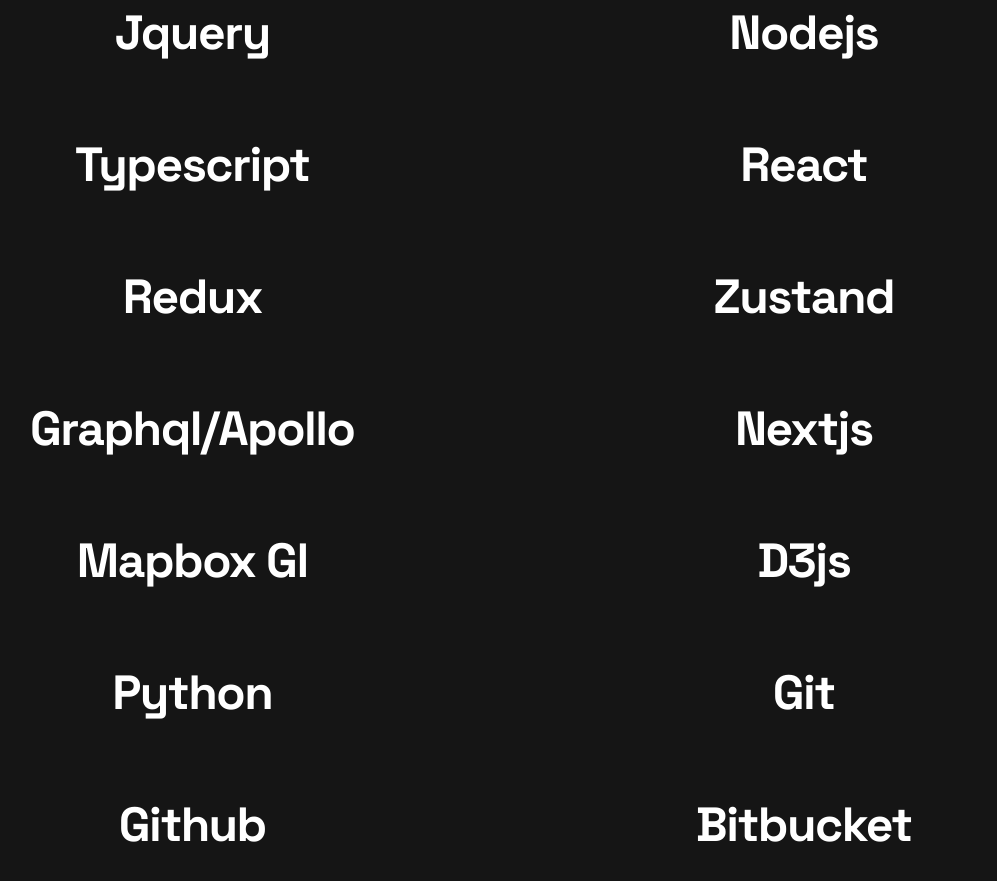
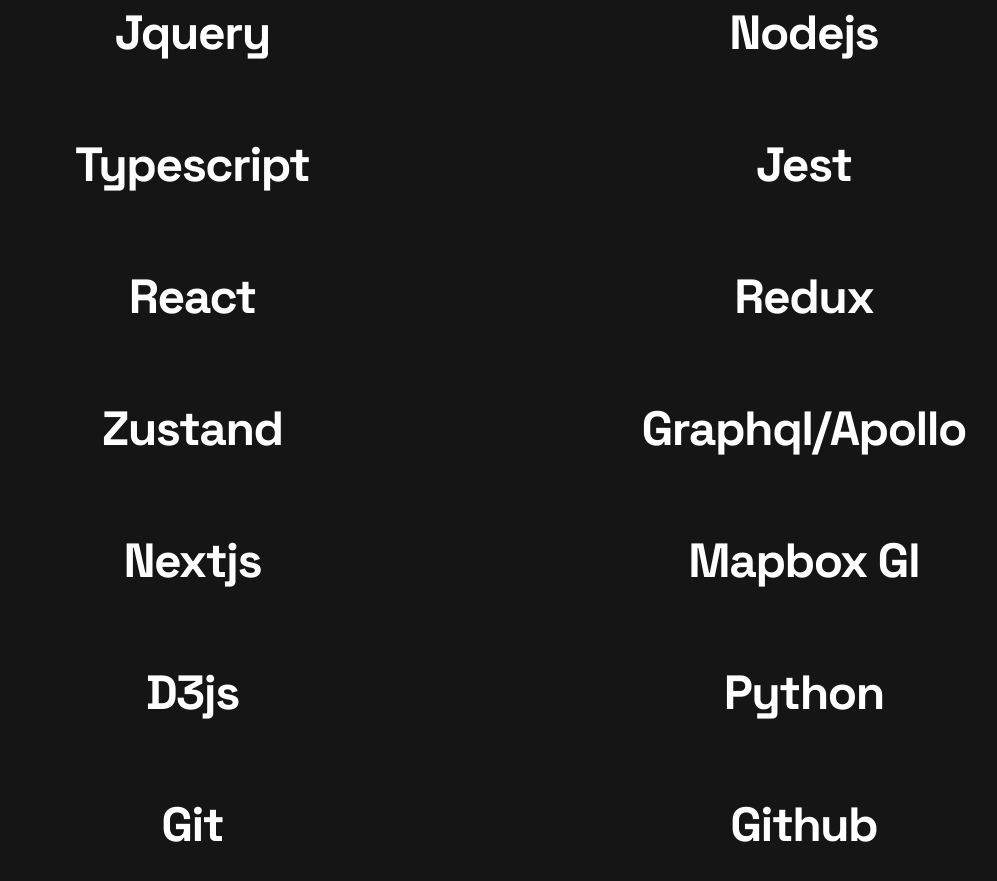
Before and after one commit to Fernando-uif/portafolio-2, a Next.js app: page / in a window 1280 px wide. Shown: the part 1240-2121 px from the top of the page, without its empty margins (142-1139 px from the left). Built offline with nearby package versions, Linux system fonts and the light colour scheme.

Commit message:
add jest

```diff
--- a/src/data/technologies/technologies.ts
+++ b/src/data/technologies/technologies.ts
@@ -39,10 +39,10 @@
     name: "Typescript",
     experience: "2.5",
   },
-  // {
-  //   name: "jest",
-  //   experience: "",
-  // },
+  {
+    name: "jest",
+    experience: "",
+  },
   // {
   //   name: "testing library",
   //   experience: "",
```
